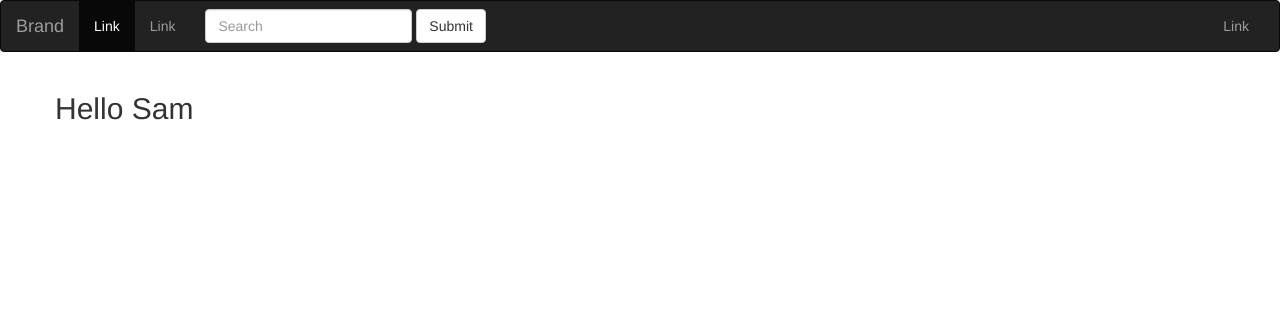
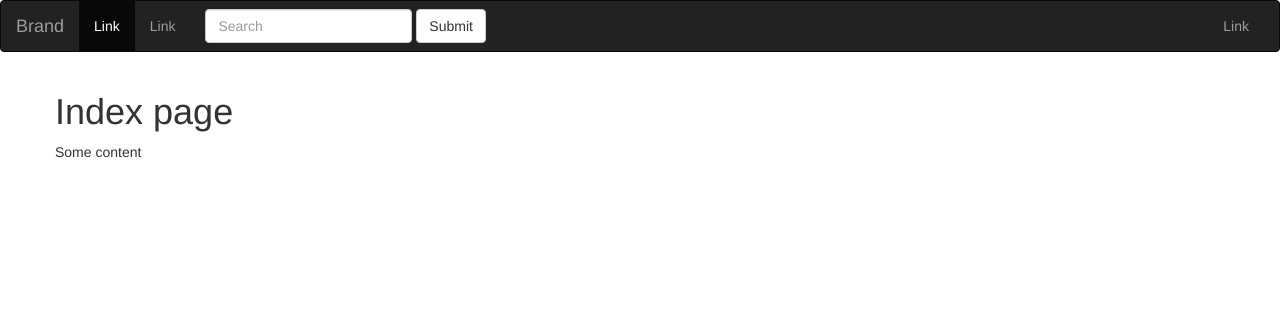
Before and after one commit to umbralux1/flask-learn, a Flask app: page / in a window 1280 px wide. Shown: the top 312 px of the page. Run offline with Flask 2, Linux system fonts and the light colour scheme; some libraries are stand-ins or nearby versions.

Commit message:
make DRY templates

```diff
--- /dev/null
+++ b/templates/base.html
@@ -0,0 +1,57 @@
+<!DOCTYPE html>
+<html lang="en">
+<head>
+    <meta charset="UTF-8">
+    <title>
+        {% block title %}
+        {% endblock %} | Flask app
+    </title>
+    <link rel="stylesheet" href="https://stackpath.bootstrapcdn.com/bootstrap/3.4.1/css/bootstrap.min.css"
+          integrity="sha384-HSMxcRTRxnN+Bdg0JdbxYKrThecOKuH5zCYotlSAcp1+c8xmyTe9GYg1l9a69psu" crossorigin="anonymous">
+</head>
+<body>
+<nav class="navbar navbar-inverse">
+    <div class="container-fluid">
+        <!-- Brand and toggle get grouped for better mobile display -->
+        <div class="navbar-header">
+            <button type="button" class="navbar-toggle collapsed" data-toggle="collapse"
+                    data-target="#bs-example-navbar-collapse-1" aria-expanded="false">
+                <span class="sr-only">Toggle navigation</span>
+                <span class="icon-bar"></span>
+                <span class="icon-bar"></span>
+                <span class="icon-bar"></span>
+            </button>
+            <a class="navbar-brand" href="#">Brand</a>
+        </div>
+
+        <!-- Collect the nav links, forms, and other content for toggling -->
+        <div class="collapse navbar-collapse" id="bs-example-navbar-collapse-1">
+            <ul class="nav navbar-nav">
+                <li class="active"><a href="#">Link <span class="sr-only">(current)</span></a></li>
+                <li><a href="#">Link</a></li>
+            </ul>
+            <form class="navbar-form navbar-left">
+                <div class="form-group">
+                    <input type="text" class="form-control" placeholder="Search">
+                </div>
+                <button type="submit" class="btn btn-default">Submit</button>
+            </form>
+            <ul class="nav navbar-nav navbar-right">
+                <li><a href="#">Link</a></li>
+            </ul>
+        </div><!-- /.navbar-collapse -->
+    </div><!-- /.container-fluid -->
+</nav>
+<div class="container">
+    <div class="row">
+        <h1>
+            {% block content_title %}
+            {% endblock %}
+        </h1>
+            {% block content %}
+            {% endblock %}
+    </div>
+</div>
+
+</body>
+</html>
--- a/templates/index.html
+++ b/templates/index.html
@@ -1,49 +1,13 @@
-<!DOCTYPE html>
-<html lang="en">
-<head>
-    <meta charset="UTF-8">
-    <title>Title</title>
-    <link rel="stylesheet" href="https://stackpath.bootstrapcdn.com/bootstrap/3.4.1/css/bootstrap.min.css"
-          integrity="sha384-HSMxcRTRxnN+Bdg0JdbxYKrThecOKuH5zCYotlSAcp1+c8xmyTe9GYg1l9a69psu" crossorigin="anonymous">
-</head>
-<body>
-<nav class="navbar navbar-inverse">
-    <div class="container-fluid">
-        <!-- Brand and toggle get grouped for better mobile display -->
-        <div class="navbar-header">
-            <button type="button" class="navbar-toggle collapsed" data-toggle="collapse"
-                    data-target="#bs-example-navbar-collapse-1" aria-expanded="false">
-                <span class="sr-only">Toggle navigation</span>
-                <span class="icon-bar"></span>
-                <span class="icon-bar"></span>
-                <span class="icon-bar"></span>
-            </button>
-            <a class="navbar-brand" href="#">Brand</a>
-        </div>
+{% extends 'base.html' %}
 
-        <!-- Collect the nav links, forms, and other content for toggling -->
-        <div class="collapse navbar-collapse" id="bs-example-navbar-collapse-1">
-            <ul class="nav navbar-nav">
-                <li class="active"><a href="#">Link <span class="sr-only">(current)</span></a></li>
-                <li><a href="#">Link</a></li>
-            </ul>
-            <form class="navbar-form navbar-left">
-                <div class="form-group">
-                    <input type="text" class="form-control" placeholder="Search">
-                </div>
-                <button type="submit" class="btn btn-default">Submit</button>
-            </form>
-            <ul class="nav navbar-nav navbar-right">
-                <li><a href="#">Link</a></li>
-            </ul>
-        </div><!-- /.navbar-collapse -->
-    </div><!-- /.container-fluid -->
-</nav>
-<div class="container">
-    <div class="row">
-        <h2>Hello {{ name }}</h2>
-    </div>
-</div>
+{% block title %}
+    Index page
+{% endblock %}
 
-</body>
-</html>
+{% block content_title %}
+    Index page
+{% endblock %}
+
+{% block content %}
+    Some content
+{% endblock %}
```
Also changed, not shown: templates/about.html (deleted, +0 -10 lines), templates/contactus.html (deleted, +0 -10 lines).
